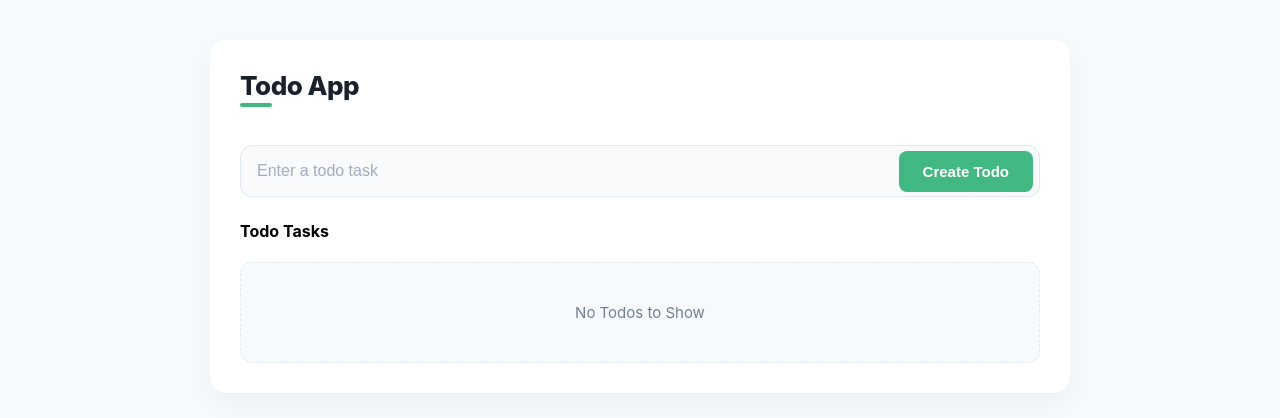
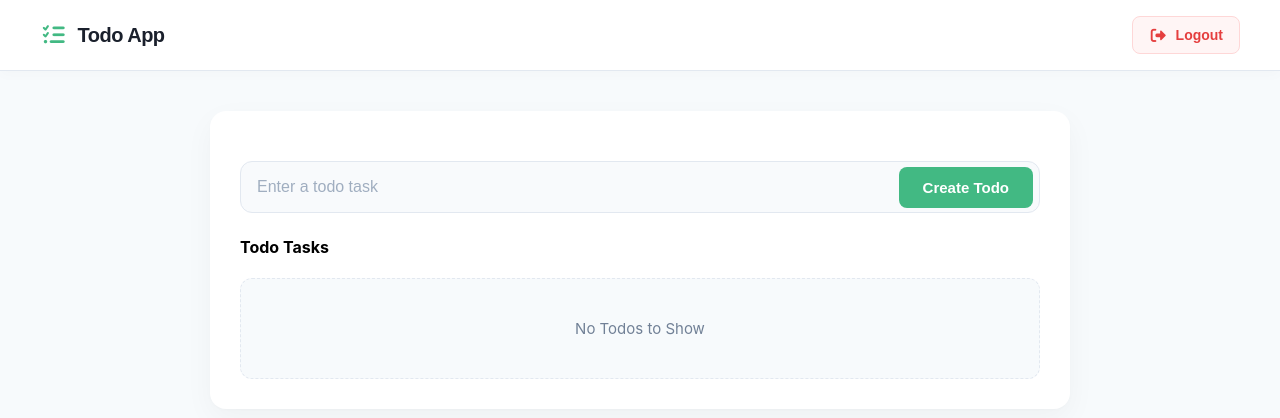
Before and after one commit to alvin-manu/todoList-Vue, a Vue app: page /#/dashboard in a window 1280 px wide. Shown: the top 418 px of the page. Built offline with nearby package versions, Linux system fonts and the light colour scheme; no server answers; sample sign-in values are in the browser's storage.

Commit message:
added Header component and logout function to clear the session storage and state data

```diff
--- a/src/View/DashboardView.vue
+++ b/src/View/DashboardView.vue
@@ -1,7 +1,7 @@
 <template>
+  <div class="main">
+    <HeaderComponent />
     <div class="too-App">
-    <h3>Todo App</h3>
-    <br />
       <div class="input-group">
         <input type="text" v-model="todoTask" placeholder="Enter a todo task" />
         <button @click="createTodo">Create Todo</button>
@@ -16,16 +16,19 @@
       </template>
       <p v-else>No Todos to Show</p>
     </div>
+  </div>
 </template>
 
 <script>
 import TodoList from "../components/TodoList.vue";
+import HeaderComponent from "../components/Header.vue";
 import { mapState, mapActions } from "vuex";
 
 export default {
   name: "DashboardView",
   components: {
     TodoList,
+    HeaderComponent,
   },
   computed: {
     ...mapState(["todoList"]),
@@ -72,6 +75,9 @@ export default {
 };
 </script>
 <style scoped>
+.main{
+  width: 100%;
+}
 .too-App {
   max-width: 800px;
   width: 100%;
--- /dev/null
+++ b/src/components/Header.vue
@@ -0,0 +1,110 @@
+<template>
+  <header class="main-header">
+    <div class="header-container">
+      <div class="header-brand">
+        <i class="fa-solid fa-list-check logo-icon"></i>
+        <h2>Todo App</h2>
+      </div>
+
+      <div class="header-actions">
+        <button @click="logout" class="logout-btn" title="Sign Out">
+          <i class="fa-solid fa-right-from-bracket"></i>
+          <span>Logout</span>
+        </button>
+      </div>
+    </div>
+  </header>
+</template>
+
+<script>
+import { mapActions } from "vuex";
+export default {
+  name: "HeaderComponent",
+  methods: {
+    ...mapActions(["handleLogout"]),
+    logout() {
+      this.handleLogout();
+      this.$router.push("/login");
+    },
+  },
+};
+</script>
+
+<style scoped>
+.main-header {
+  width: 100%;
+  background-color: #ffffff;
+  border-bottom: 1.5px solid #e2e8f0;
+  box-shadow: 0 4px 12px rgba(0, 0, 0, 0.02);
+  position: sticky;
+  top: 0;
+  z-index: 100;
+}
+
+.header-container {
+  max-width: 1200px;
+  margin: 0 auto;
+  padding: 16px 24px;
+  display: flex;
+  justify-content: space-between;
+  align-items: center;
+}
+
+.header-brand {
+  display: flex;
+  align-items: center;
+  gap: 10px;
+}
+
+.logo-icon {
+  font-size: 22px;
+  color: #42b983;
+}
+
+.header-brand h2 {
+  font-size: 20px;
+  font-weight: 800;
+  color: #1a202c;
+  margin: 0;
+  letter-spacing: -0.5px;
+}
+
+.logout-btn {
+  display: flex;
+  align-items: center;
+  gap: 8px;
+  background-color: #fff5f5;
+  color: #e53e3e;
+  border: 1px solid #fed7d7;
+  padding: 10px 16px;
+  font-size: 14px;
+  font-weight: 600;
+  border-radius: 8px;
+  cursor: pointer;
+  transition: all 0.2s ease-in-out;
+}
+
+.logout-btn i {
+  font-size: 15px;
+}
+
+.logout-btn:hover {
+  background-color: #e53e3e;
+  color: #ffffff;
+  border-color: #e53e3e;
+  box-shadow: 0 4px 12px rgba(229, 62, 62, 0.15);
+}
+
+.logout-btn:active {
+  transform: scale(0.96);
+}
+
+@media (max-width: 480px) {
+  .logout-btn span {
+    display: none;
+  }
+  .logout-btn {
+    padding: 10px;
+  }
+}
+</style>
--- a/src/store.js
+++ b/src/store.js
@@ -62,6 +62,10 @@ export default new Vuex.Store({
         handleRemoveTodo(context, id) {
             context.commit('DELETE_TODO', id)
             sessionStorage.setItem("todoList", JSON.stringify(context.state.todoList));
+        },
+        handleLogout(context) {
+            console.log("ssss")
+            context.commit('LOGOUT_USER')
         }
     },
     mutations: {
@@ -85,6 +89,12 @@ export default new Vuex.Store({
             state.todoList = state.todoList.filter(item => {
                 return item.id !== id
             })
+        },
+        LOGOUT_USER(state) {
+            sessionStorage.clear();
+            state.userToken = null
+            state.userid = null
+            state.todoList = []
         }
 
     },
```
Lines whose indentation alone changed are shown as unchanged.
